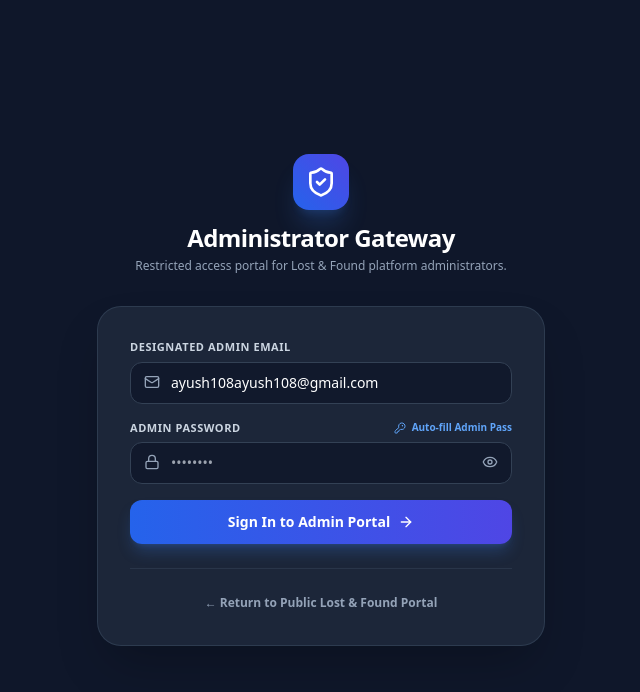
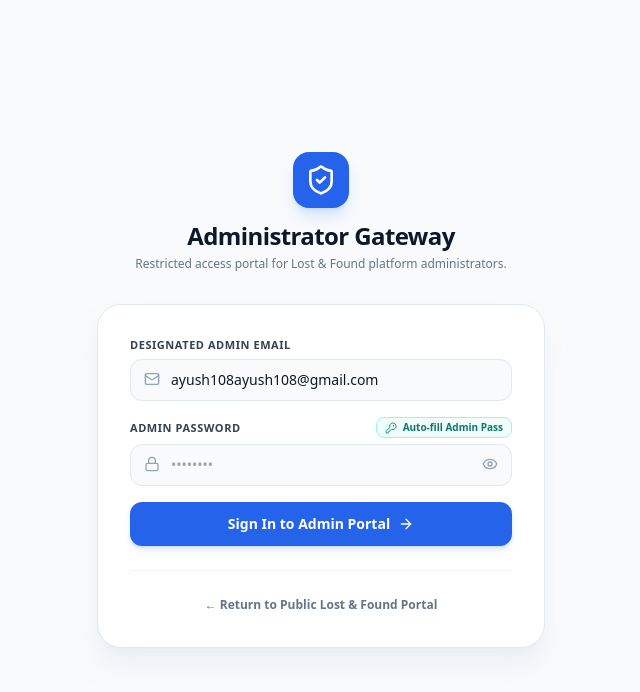
Before and after one commit to ThapaAyush/Lost_and_Found, a React (Vite) app in the folder admin/: page /login in a window 1280 px wide. Shown: the top 692 px of the page, without its empty margins (319-959 px from the left). Built offline with nearby package versions, Linux system fonts and the light colour scheme; no server answers.

Commit message:
style: apply unified 4-color palette to admin portal

```diff
--- a/admin/src/components/AdminLayout.jsx
+++ b/admin/src/components/AdminLayout.jsx
@@ -10,7 +10,7 @@ const AdminLayout = () => {
 
   if (loading) {
     return (
-      <div className="min-h-screen flex items-center justify-center bg-slate-900 text-white">
+      <div className="min-h-screen flex items-center justify-center bg-slate-50 text-slate-900">
         <LoadingSpinner size="lg" message="Authenticating administrator clearance..." />
       </div>
     );
--- a/admin/src/components/AdminNavbar.jsx
+++ b/admin/src/components/AdminNavbar.jsx
@@ -8,8 +8,8 @@ const AdminNavbar = () => {
   return (
     <header className="h-16 bg-white border-b border-slate-200 px-4 sm:px-6 flex items-center justify-between sticky top-0 z-30 shadow-sm">
       <div className="flex items-center space-x-3">
-        <span className="w-2.5 h-2.5 rounded-full bg-emerald-500 animate-pulse" />
-        <h2 className="text-sm font-black text-slate-800 tracking-tight hidden sm:inline-block">
+        <span className="w-2.5 h-2.5 rounded-full bg-teal-500 animate-pulse" />
+        <h2 className="text-sm font-black text-slate-900 tracking-tight hidden sm:inline-block">
           Governance Console
         </h2>
 
--- a/admin/src/pages/AdminDashboardPage.jsx
+++ b/admin/src/pages/AdminDashboardPage.jsx
@@ -93,15 +93,15 @@ const AdminDashboardPage = () => {
   return (
     <div className="space-y-8 animate-in fade-in duration-150">
       {/* Top Banner */}
-      <div className="bg-slate-900 text-white rounded-3xl p-6 sm:p-8 shadow-sm flex flex-col md:flex-row md:items-center justify-between gap-4">
+      <div className="bg-white text-slate-900 border border-slate-200 rounded-3xl p-6 sm:p-8 shadow-sm flex flex-col md:flex-row md:items-center justify-between gap-4">
         <div>
-          <span className="px-3 py-1 rounded-full text-xs font-bold bg-white/10 text-blue-300 border border-white/20">
-            Dedicated Admin Server & Portal
+          <span className="px-3 py-1 rounded-full text-xs font-bold bg-teal-50 text-teal-700 border border-teal-200">
+            Dedicated Admin Portal
           </span>
-          <h1 className="text-2xl sm:text-3xl font-black tracking-tight mt-2 text-white">
+          <h1 className="text-2xl sm:text-3xl font-black tracking-tight mt-2 text-slate-900">
             Administrator Oversight Portal
           </h1>
-          <p className="text-xs sm:text-sm text-slate-300 mt-1 max-w-xl">
+          <p className="text-xs sm:text-sm text-slate-500 mt-1 max-w-xl">
             Verify ownership claims, enforce platform moderation, manage user directory, and audit compliance.
           </p>
         </div>
@@ -109,14 +109,14 @@ const AdminDashboardPage = () => {
         <div className="flex flex-wrap items-center gap-2">
           <Link
             to="/signup"
-            className="px-4 py-2.5 bg-blue-600 hover:bg-blue-700 text-white text-xs font-bold rounded-xl shadow-sm transition flex items-center space-x-1.5"
+            className="px-4 py-2.5 bg-blue-600 hover:bg-blue-700 text-white text-xs font-bold rounded-xl shadow-sm shadow-blue-500/20 transition flex items-center space-x-1.5"
           >
             <UserPlus className="w-4 h-4" />
             <span>Sign-Up User</span>
           </Link>
           <Link
             to="/items"
-            className="px-4 py-2.5 bg-white/10 hover:bg-white/20 border border-white/20 text-white text-xs font-bold rounded-xl transition flex items-center space-x-1.5"
+            className="px-4 py-2.5 bg-slate-50 hover:bg-slate-100 border border-slate-200 text-slate-700 text-xs font-bold rounded-xl transition flex items-center space-x-1.5"
           >
             <Package className="w-4 h-4" />
             <span>Lost & Found Data</span>
--- a/admin/src/pages/AdminLoginPage.jsx
+++ b/admin/src/pages/AdminLoginPage.jsx
@@ -50,33 +50,33 @@ const AdminLoginPage = () => {
   };
 
   return (
-    <div className="min-h-screen bg-slate-900 flex flex-col justify-center items-center px-4 py-12 select-none">
+    <div className="min-h-screen bg-slate-50 flex flex-col justify-center items-center px-4 py-12 select-none">
       <div className="w-full max-w-md">
         {/* Brand Header */}
         <div className="text-center mb-8">
-          <div className="inline-flex w-14 h-14 rounded-2xl bg-gradient-to-tr from-blue-600 to-indigo-600 text-white items-center justify-center shadow-xl shadow-blue-500/20 mb-3">
+          <div className="inline-flex w-14 h-14 rounded-2xl bg-blue-600 text-white items-center justify-center shadow-lg shadow-blue-500/20 mb-3">
             <ShieldCheck className="w-8 h-8" />
           </div>
-          <h1 className="text-2xl font-black tracking-tight text-white">
+          <h1 className="text-2xl font-black tracking-tight text-slate-900">
             Administrator Gateway
           </h1>
-          <p className="text-xs text-slate-400 mt-1">
+          <p className="text-xs text-slate-500 mt-1">
             Restricted access portal for Lost & Found platform administrators.
           </p>
         </div>
 
         {/* Login Card */}
-        <div className="bg-slate-800/90 border border-slate-700/80 rounded-3xl p-6 sm:p-8 shadow-2xl backdrop-blur-md">
+        <div className="bg-white border border-slate-200 rounded-3xl p-6 sm:p-8 shadow-xl shadow-slate-200/50">
           {error && (
-            <div className="mb-5 p-3.5 rounded-2xl bg-rose-950/60 border border-rose-800/70 text-xs text-rose-300 flex items-start space-x-2 animate-in fade-in duration-200">
-              <AlertTriangle className="w-4 h-4 shrink-0 mt-0.5 text-rose-400" />
+            <div className="mb-5 p-3.5 rounded-2xl bg-rose-50 border border-rose-200 text-xs text-rose-700 flex items-start space-x-2 animate-in fade-in duration-200">
+              <AlertTriangle className="w-4 h-4 shrink-0 mt-0.5 text-rose-600" />
               <span>{error}</span>
             </div>
           )}
 
           <form onSubmit={handleSubmit} className="space-y-4">
             <div>
-              <label className="block text-[11px] font-black text-slate-300 uppercase tracking-wider mb-1.5">
+              <label className="block text-[11px] font-bold text-slate-700 uppercase tracking-wider mb-1.5">
                 Designated Admin Email
               </label>
               <div className="relative">
@@ -85,7 +85,7 @@ const AdminLoginPage = () => {
                   value={email}
                   onChange={(e) => setEmail(e.target.value)}
                   placeholder="ayush108ayush108@gmail.com"
-                  className="w-full pl-10 pr-4 py-2.5 bg-slate-900/80 border border-slate-700 text-white text-xs sm:text-sm rounded-xl focus:outline-none focus:ring-2 focus:ring-blue-500/30 focus:border-blue-500 transition"
+                  className="w-full pl-10 pr-4 py-2.5 bg-slate-50 hover:bg-slate-100/50 focus:bg-white border border-slate-200 text-slate-900 text-xs sm:text-sm rounded-xl focus:outline-none focus:ring-2 focus:ring-blue-500/20 focus:border-blue-500 transition"
                 />
                 <Mail className="w-4 h-4 text-slate-400 absolute left-3.5 top-3" />
               </div>
@@ -93,15 +93,15 @@ const AdminLoginPage = () => {
 
             <div>
               <div className="flex items-center justify-between mb-1.5">
-                <label className="text-[11px] font-black text-slate-300 uppercase tracking-wider">
+                <label className="text-[11px] font-bold text-slate-700 uppercase tracking-wider">
                   Admin Password
                 </label>
                 <button
                   type="button"
                   onClick={handleUseCredentials}
-                  className="text-[10px] font-bold text-blue-400 hover:text-blue-300 transition flex items-center space-x-1"
+                  className="text-[10px] font-bold text-teal-700 bg-teal-50 hover:bg-teal-100/80 border border-teal-200 px-2 py-0.5 rounded-lg transition flex items-center space-x-1"
                 >
-                  <KeyRound className="w-3 h-3 mr-0.5" />
+                  <KeyRound className="w-3 h-3 mr-0.5 text-teal-600" />
                   <span>Auto-fill Admin Pass</span>
                 </button>
               </div>
@@ -111,13 +111,13 @@ const AdminLoginPage = () => {
                   value={password}
                   onChange={(e) => setPassword(e.target.value)}
                   placeholder="••••••••"
-                  className="w-full pl-10 pr-10 py-2.5 bg-slate-900/80 border border-slate-700 text-white text-xs sm:text-sm rounded-xl focus:outline-none focus:ring-2 focus:ring-blue-500/30 focus:border-blue-500 transition"
+                  className="w-full pl-10 pr-10 py-2.5 bg-slate-50 hover:bg-slate-100/50 focus:bg-white border border-slate-200 text-slate-900 text-xs sm:text-sm rounded-xl focus:outline-none focus:ring-2 focus:ring-blue-500/20 focus:border-blue-500 transition"
                 />
                 <Lock className="w-4 h-4 text-slate-400 absolute left-3.5 top-3" />
                 <button
                   type="button"
                   onClick={() => setShowPassword(!showPassword)}
-                  className="absolute right-3.5 top-3 text-slate-400 hover:text-white transition"
+                  className="absolute right-3.5 top-3 text-slate-400 hover:text-slate-600 transition"
                 >
                   {showPassword ? <EyeOff className="w-4 h-4" /> : <Eye className="w-4 h-4" />}
                 </button>
@@ -127,7 +127,7 @@ const AdminLoginPage = () => {
             <button
               type="submit"
               disabled={loading}
-              className="w-full mt-2 py-3 px-4 bg-gradient-to-r from-blue-600 to-indigo-600 hover:from-blue-700 hover:to-indigo-700 text-white font-bold text-xs sm:text-sm rounded-xl shadow-lg shadow-blue-500/25 transition flex items-center justify-center space-x-2 disabled:opacity-60"
+              className="w-full mt-2 py-3 px-4 bg-blue-600 hover:bg-blue-700 text-white font-bold text-xs sm:text-sm rounded-xl shadow-md shadow-blue-500/20 transition flex items-center justify-center space-x-2 disabled:opacity-60"
             >
               {loading ? (
                 <Loader2 className="w-4 h-4 animate-spin" />
@@ -140,10 +140,10 @@ const AdminLoginPage = () => {
             </button>
           </form>
 
-          <div className="mt-6 pt-5 border-t border-slate-700/60 text-center">
+          <div className="mt-6 pt-5 border-t border-slate-100 text-center">
             <a
               href="http://localhost:5173"
-              className="text-xs font-semibold text-slate-400 hover:text-white transition"
+              className="text-xs font-semibold text-slate-500 hover:text-blue-600 transition"
             >
               ← Return to Public Lost & Found Portal
             </a>
```
Also changed, not shown: admin/src/components/AdminSidebar.jsx (+17 -17 lines).
